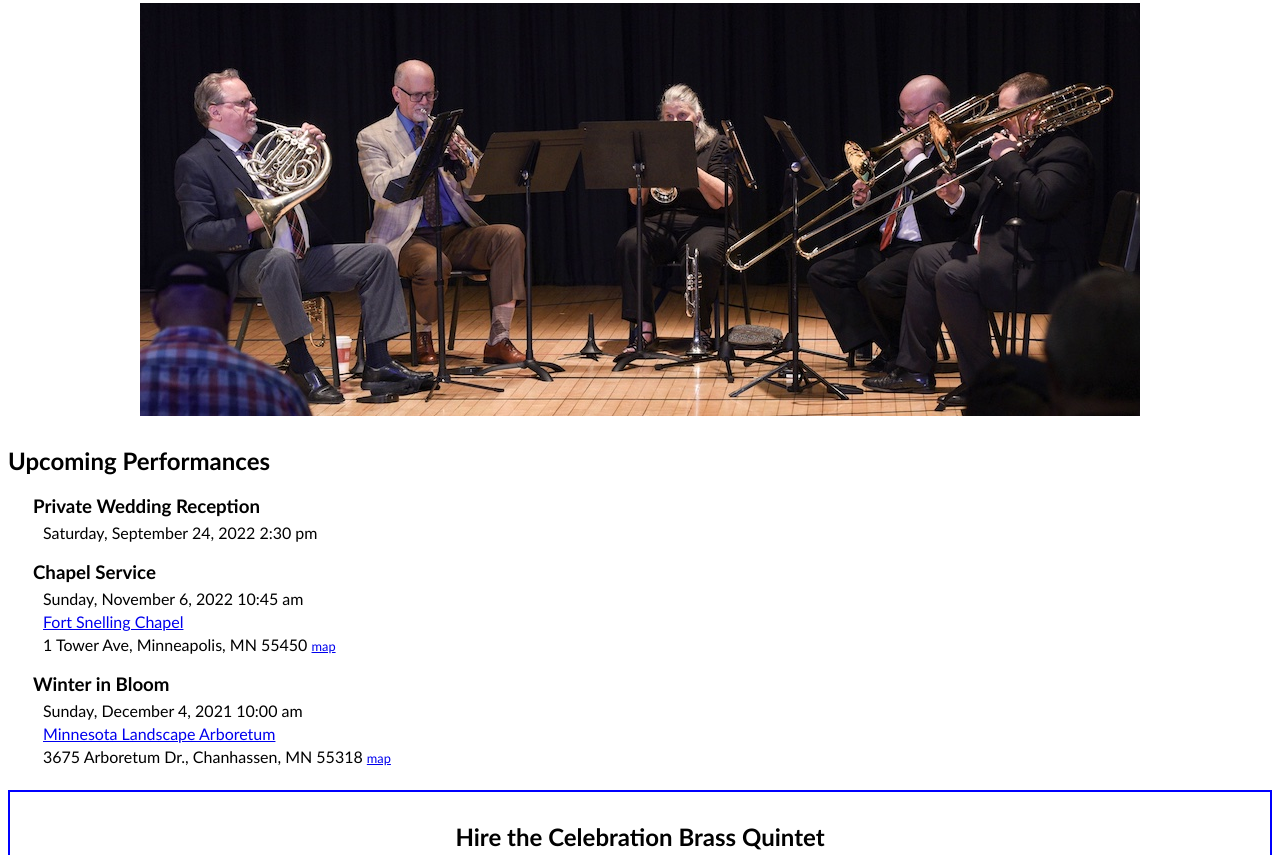
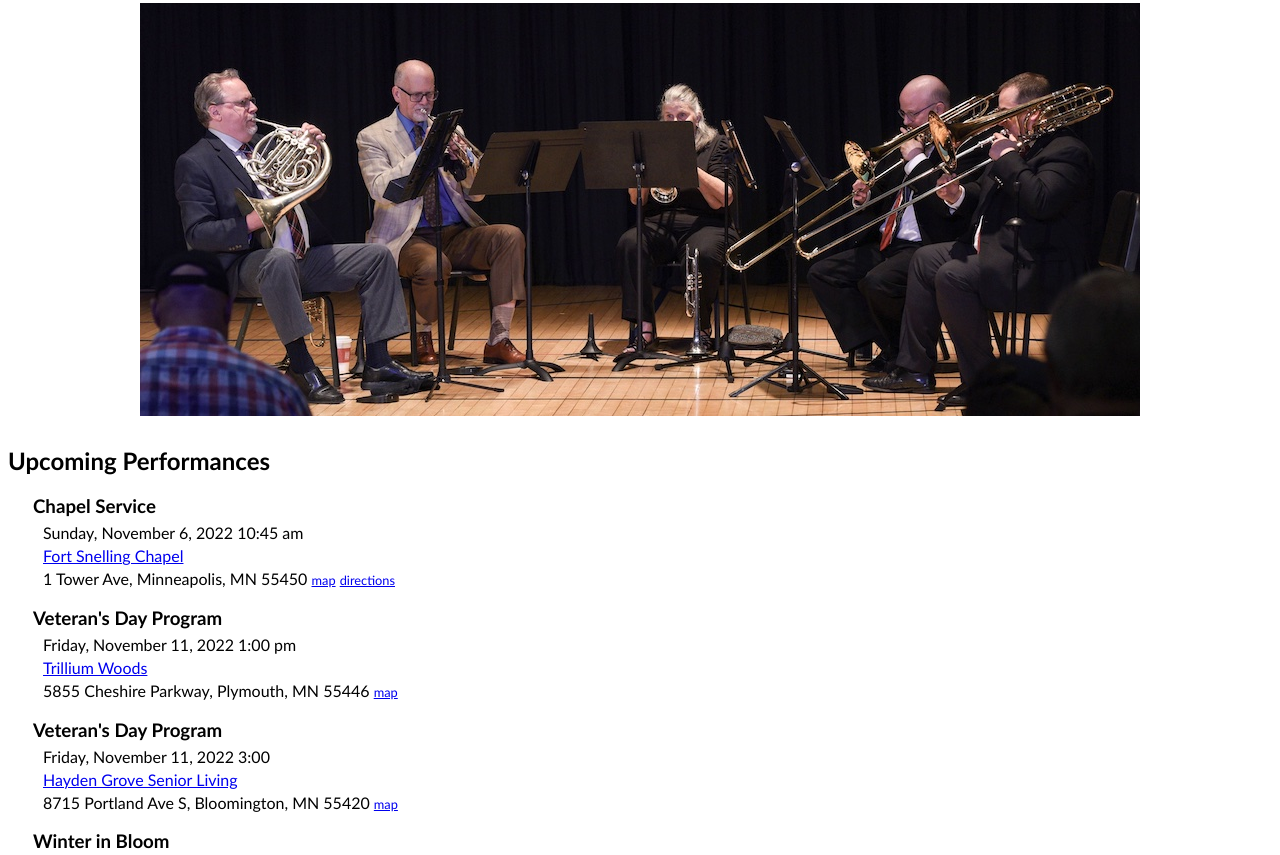
Before and after one commit to celebrationbrass/celebrationbrass.github.io, a plain HTML site: page index.html in a window 1280 px wide. Shown: the part 251-1106 px from the top of the page. Drawn offline with Linux system fonts and the light colour scheme.

Commit message:
Added performances. Fixed bug with disappearing directions. Improved verbiage on Contact Us page.

```diff
--- a/index.html
+++ b/index.html
@@ -34,14 +34,6 @@
             </h2>
             <div class="performance">
                 <h3>
-                    Private Wedding Reception
-                </h3>
-                <p>
-                    <span class="date">Saturday, September 24, 2022</span> <span class="time">2:30 pm</span>
-                </p>
-            </div>
-            <div class="performance">
-                <h3>
                     Chapel Service
                 </h3>
                 <p>
@@ -53,7 +45,37 @@
                 <p>
                     <span class="address">1 Tower Ave, Minneapolis, MN 55450</span>
                     <span class="map_link"><a href="https://www.google.com/maps/place/1+Tower+Ave,+Minneapolis,+MN+55450" target="_blank">map</a></span>
-                    <span class="directions_link"><a href="http://www.fortsnellingmcf.org/directions.php" target="_blank">directions</a></span>
+                    <span class="directions_link"><a href="https://fortsnellingmcf.org/map-directions/" target="_blank">directions</a></span>
+                </p>
+            </div>
+            <div class="performance">
+                <h3>
+                    Veteran's Day Program
+                </h3>
+                <p>
+                    <span class="date">Friday, November 11, 2022</span> <span class="time">1:00 pm</span>
+                </p>
+                <p>
+                    <span class="location"><a href="http://www.trilliumwoodslcs.com" target="_blank">Trillium Woods</a></span>
+                </p>
+                <p>
+                    <span class="address">5855 Cheshire Parkway, Plymouth, MN 55446</span>
+                    <span class="map_link"><a href="https://g.page/TrilliumWoodsLCS?share" target="_blank">map</a></span>
+                </p>
+            </div>
+            <div class="performance">
+                <h3>
+                    Veteran's Day Program
+                </h3>
+                <p>
+                    <span class="date">Friday, November 11, 2022</span> <span class="time">3:00</span>
+                </p>
+                <p>
+                    <span class="location"><a href="https://haydengroveseniorliving.com/bloomington-mn" target="_blank">Hayden Grove Senior Living</a></span>
+                </p>
+                <p>
+                    <span class="address">8715 Portland Ave S, Bloomington, MN 55420</span>
+                    <span class="map_link"><a href="https://maps.google.com/maps?ll=44.845066,-93.266762&z=16&t=m&hl=en-US&gl=US&mapclient=embed&cid=576753086159774029" target="_blank">map</a></span>
                 </p>
             </div>
             <div class="performance">
--- a/main.css
+++ b/main.css
@@ -125,7 +125,7 @@ div.past_performances div.performance a {
     color: currentColor;
 }
 
-div.past_performances span.map_link, span.directions_link {
+div.past_performances span.map_link, div.past_performances span.directions_link {
     display: none;
 }
 
```
Also changed, not shown: ContactUs.html (+1 -2 lines).
